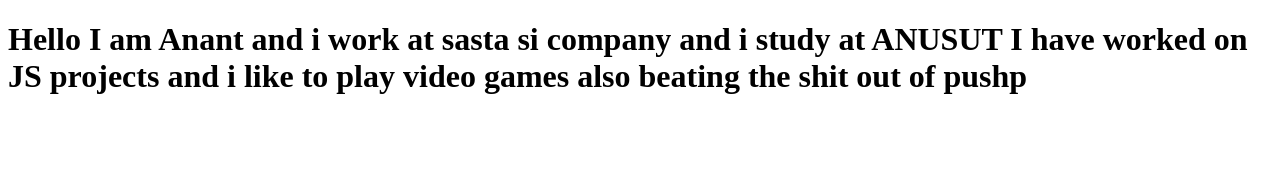
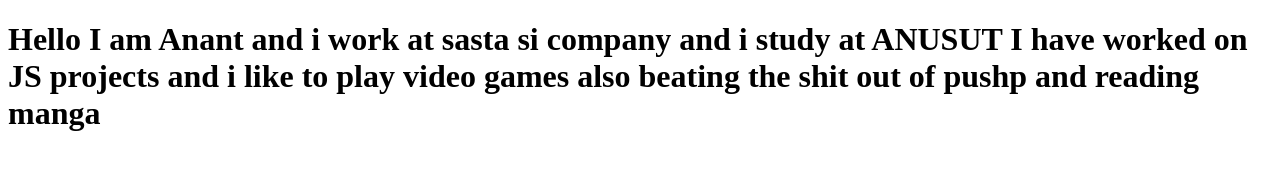
Before and after one commit to Anant-2001/Quetzalcoatl_01, a plain HTML site: page index.html in a window 1280 px wide. Drawn offline with Linux system fonts and the light colour scheme.

Commit message:
added manga

```diff
--- a/index.html
+++ b/index.html
@@ -9,6 +9,6 @@
 <body>
     <h1>Hello I am Anant and i work at sasta si company and i study at ANUSUT
     I have worked on JS projects and i like to play video games
-    also beating the shit out of pushp</h1>
+    also beating the shit out of pushp and reading manga</h1>
 </body>
 </html>
```
